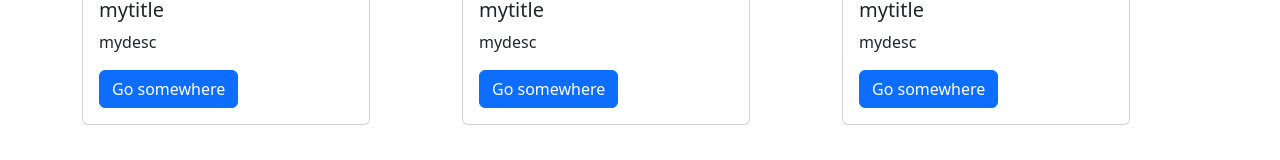
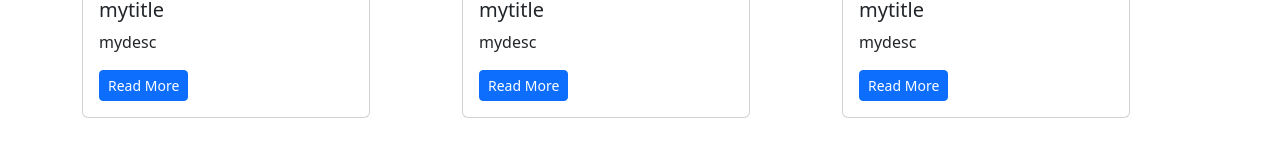
Before and after one commit to sherryadan/NewsHoney---A-React-News-App, a React (Create React App) app: page / in a window 1280 px wide. Shown: the part 376-536 px from the top of the page. Built offline with nearby package versions, Linux system fonts and the light colour scheme.

Commit message:
React Day 11

```diff
--- a/src/components/News.js
+++ b/src/components/News.js
@@ -2,6 +2,15 @@ import React, { Component } from "react";
 import NewsItem from "./NewsItem";
 
 export class News extends Component {
+  constructor() {
+    super();
+    console.log("Hello I am a constructor from News Component");
+
+    this.state = {
+      articles: [],
+      loading: false,
+    };
+  }
   render() {
     return (
       <div className="container my-3">
--- a/src/components/NewsItem.js
+++ b/src/components/NewsItem.js
@@ -1,6 +1,10 @@
 import React, { Component } from "react";
 
 export default class NewsItem extends Component {
+  constructor() {
+    super();
+    console.log("Hello I am a constructor from NewsItem");
+  }
   render() {
     let { title, description, imageUrl, newsUrl } = this.props;
     return (
@@ -10,8 +14,8 @@ export default class NewsItem extends Component {
           <div className="card-body">
             <h5 className="card-title">{title}</h5>
             <p className="card-text">{description}</p>
-            <a href="/" className="btn btn-primary">
-              Go somewhere
+            <a href="/" className="btn btn-sm btn-primary">
+              Read More
             </a>
           </div>
         </div>
```
